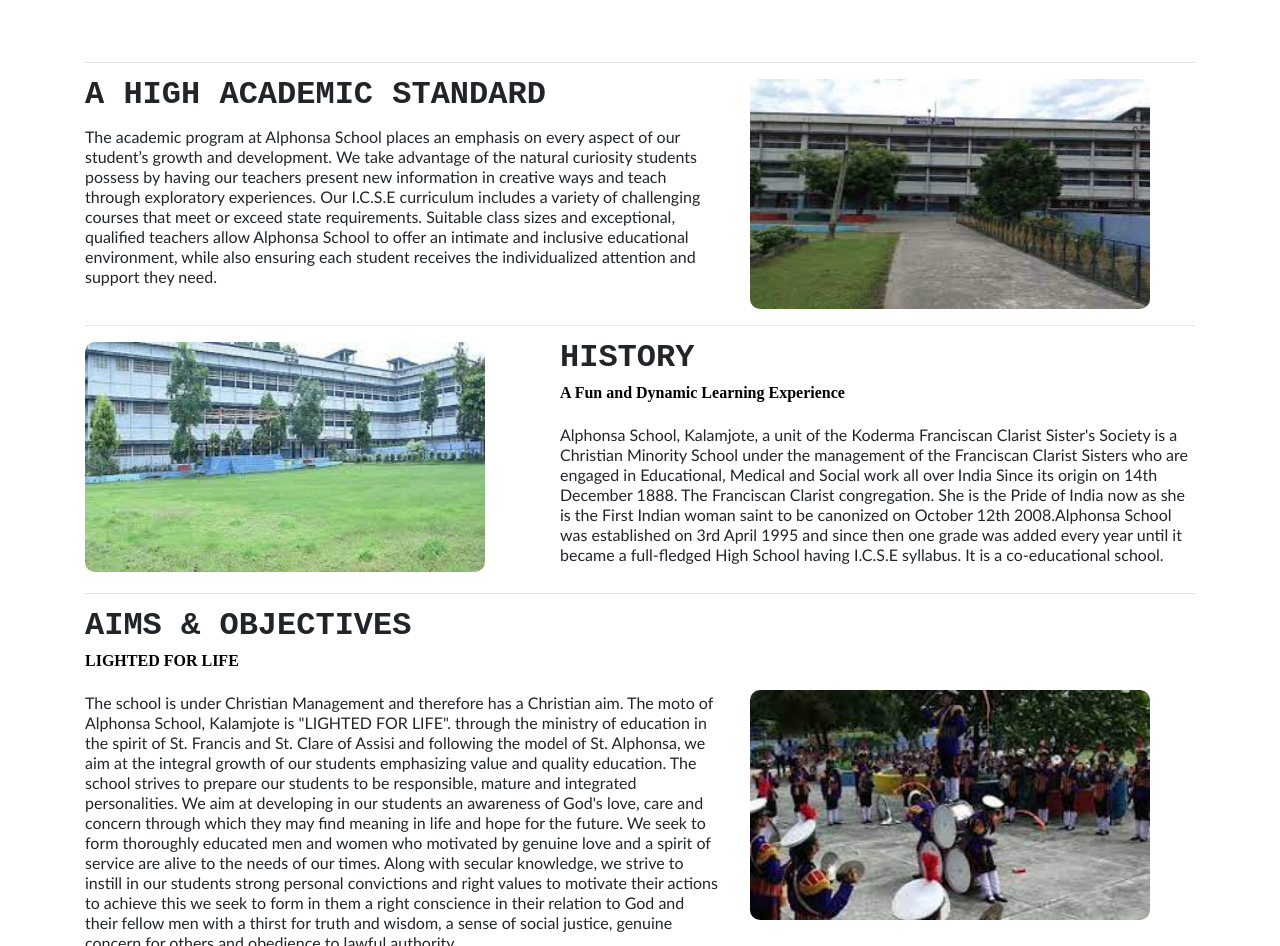
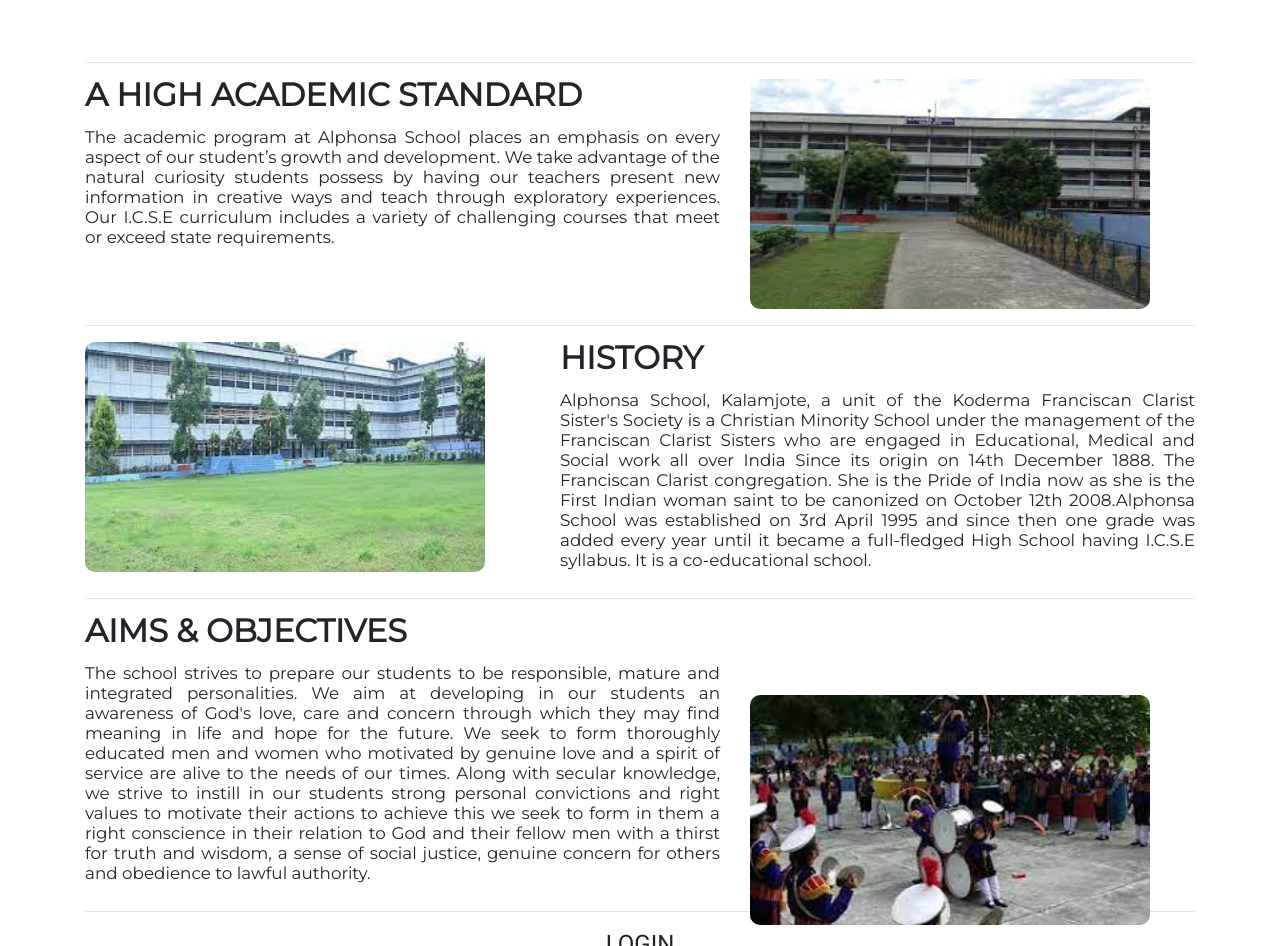
Before and after one commit to AnikS0498/spc-frontEnd, an Angular app: page / in a window 1280 px wide. Shown: the part 566-1512 px from the top of the page. Built offline with nearby package versions, Linux system fonts and the light colour scheme.

Commit message:
corrected about component

```diff
--- a/src/app/about/about.component.css
+++ b/src/app/about/about.component.css
@@ -1,13 +1,20 @@
-.container {
+.container-fluid {
   text-align: center;
   padding: 50px;
-  /* color: white;  */
-  background-color: #3edbf0;
+  background-color: #f4eee8;
 }
+
+div .container {
+  position: absolute;
+  top: 0;
+  left: 0;
+}
+
 .about-component-description {
   width: 700px;
-  margin: 50px 200px 10px 170px;
+  margin: 50px 200px 10px 350px;
 }
+
 h1,
 h2,
 h3,
--- a/src/app/about/about.component.html
+++ b/src/app/about/about.component.html
@@ -1,4 +1,4 @@
-<div class="container mt-4" id="about-component">
+<div class="container-fluid pt-4" id="about-component">
   <img src="../../assets/Chalkboard Drawings.webp" alt="" />
   <div class="about-component-description">
     <h3>Changing the World</h3>
--- a/src/app/carousel/carousel.component.css
+++ b/src/app/carousel/carousel.component.css
@@ -8,6 +8,11 @@
   color: #5a5a5a;
 }
 
+/*maintaining aspect ratio of image in carousel*/
+
+img {
+  object-fit: contain;
+}
 
 /* CUSTOMIZE THE CAROUSEL
 -------------------------------------------------- */
@@ -41,7 +46,6 @@
   border-radius: 100%;
 }
 
-
 /* MARKETING CONTENT
 -------------------------------------------------- */
 
@@ -54,10 +58,9 @@
   font-weight: 400;
 }
 .marketing .col-lg-4 p {
-  margin-right: .75rem;
-  margin-left: .75rem;
+  margin-right: 0.75rem;
+  margin-left: 0.75rem;
 }
-
 
 /* Featurettes
 ------------------------- */
@@ -70,9 +73,14 @@
 .featurette-heading {
   font-weight: 300;
   line-height: 1;
-  letter-spacing: -.05rem;
+  letter-spacing: -0.05rem;
 }
 
+/*featurette content*/
+
+.featurette p {
+  font-size: 2.5rem;
+}
 
 /* RESPONSIVE CSS
 -------------------------------------------------- */
--- a/src/app/featurettes/featurettes.component.css
+++ b/src/app/featurettes/featurettes.component.css
@@ -1,7 +1,7 @@
 .featurette-heading{
     font-size: 2rem;
     font-weight: bold;
-    font-family: 'Courier New', Courier, monospace;
+    font-family: 'Montserrat', sans-serif;
 }
 
 .lead{
@@ -11,8 +11,8 @@
 
 span{
     color: black;
-    font-size: 1rem;
-    font-family: 'Times New Roman', Times, serif;
+    font-size: .75rem;
+    font-family: 'Montserrat', sans-serif;
 }
 
 .img-rounded{
@@ -24,3 +24,9 @@
     position: relative;
     top: 80px;
 }
+
+.featurette p {
+    font-size: 1.05rem;
+    font-family: 'Montserrat', sans-serif;
+    text-align: justify;
+  }
--- a/src/app/featurettes/featurettes.component.html
+++ b/src/app/featurettes/featurettes.component.html
@@ -1,46 +1,94 @@
 <!-- START THE FEATURETTES -->
 
-    <hr class="featurette-divider">
+<hr class="featurette-divider" />
+
 
   <div class="row featurette">
     <div class="col-md-7">
       <h2 class="featurette-heading">A HIGH ACADEMIC STANDARD</h2>
-        <p class="lead">The academic program at Alphonsa School places an emphasis on every aspect of our student’s growth and development. We take advantage of the natural curiosity students possess by having our teachers present new information in creative ways and teach through exploratory experiences.
-            Our I.C.S.E curriculum includes a variety of challenging courses that meet or exceed state requirements. Suitable class sizes and exceptional, qualified teachers allow Alphonsa School to offer an intimate and inclusive educational environment, while also ensuring each student receives the individualized attention and support they need.</p>
+      <p class="lead">
+        The academic program at Alphonsa School places an emphasis on every
+        aspect of our student’s growth and development. We take advantage of the
+        natural curiosity students possess by having our teachers present new
+        information in creative ways and teach through exploratory experiences.
+        Our I.C.S.E curriculum includes a variety of challenging courses that
+        meet or exceed state requirements.
+      </p>
     </div>
     <div class="col-md-5">
       <!-- <svg class="bd-placeholder-img bd-placeholder-img-lg featurette-image img-fluid mx-auto" width="500" height="500" xmlns="../assets/alphonsaSchool.jpg" role="img" aria-label="Placeholder: 500x500" preserveAspectRatio="xMidYMid slice" focusable="false"><title>Placeholder</title><rect width="100%" height="100%" fill="#eee"/><text x="50%" y="50%" fill="#aaa" dy=".3em">500x500</text></svg> -->
-        <img src= "../../assets/alphonsaSchool.jpg" class="img-rounded" height="230" width="400">
+      <img
+        src="../../assets/alphonsaSchool.jpg"
+        class="img-rounded"
+        height="230"
+        width="400"
+      />
     </div>
   </div>
 
-    <hr class="featurette-divider">
+
+<hr class="featurette-divider" />
 
 <div class="row featurette">
   <div class="col-md-7 order-md-2">
-        <h2 class="featurette-heading">HISTORY <br><span>A Fun and Dynamic Learning Experience</span></h2>
-        <p class="lead">Alphonsa School, Kalamjote, a unit of the Koderma Franciscan Clarist Sister's Society is a Christian Minority School under the management of the Franciscan Clarist Sisters who are engaged in Educational, Medical and Social work all over India Since its origin on 14th December 1888. The Franciscan Clarist congregation. She is the Pride of India now as she is the First Indian woman saint to be canonized on October 12th 2008.Alphonsa School was established on 3rd April 1995 and since then one grade was added every year until it became a full-fledged High School having I.C.S.E syllabus. It is a co-educational school.</p>
+    <h2 class="featurette-heading">
+      HISTORY <br />
+    </h2>
+    <p class="lead">
+      Alphonsa School, Kalamjote, a unit of the Koderma Franciscan Clarist
+      Sister's Society is a Christian Minority School under the management of
+      the Franciscan Clarist Sisters who are engaged in Educational, Medical and
+      Social work all over India Since its origin on 14th December 1888. The
+      Franciscan Clarist congregation. She is the Pride of India now as she is
+      the First Indian woman saint to be canonized on October 12th 2008.Alphonsa
+      School was established on 3rd April 1995 and since then one grade was
+      added every year until it became a full-fledged High School having I.C.S.E
+      syllabus. It is a co-educational school.
+    </p>
   </div>
   <div class="col-md-5 order-md-1">
     <!-- <svg class="bd-placeholder-img bd-placeholder-img-lg featurette-image img-fluid mx-auto" width="500" height="500" xmlns="http://www.w3.org/2000/svg" role="img" aria-label="Placeholder: 500x500" preserveAspectRatio="xMidYMid slice" focusable="false"><title>Placeholder</title><rect width="100%" height="100%" fill="#eee"/><text x="50%" y="50%" fill="#aaa" dy=".3em">500x500</text></svg> -->
-        <img src="../../assets/schoolimg.jpg" class="img-rounded" height="230" width="400">
+    <img
+      src="../../assets/schoolimg.jpg"
+      class="img-rounded"
+      height="230"
+      width="400"
+    />
   </div>
 </div>
 
-    <hr class="featurette-divider">
+<hr class="featurette-divider" />
 
 <div class="row featurette">
   <div class="col-md-7">
-        <h2 class="featurette-heading">AIMS & OBJECTIVES <br><span>LIGHTED FOR LIFE</span></h2>
-        <p class="lead">The school is under Christian Management and therefore has a Christian aim. The moto of Alphonsa School, Kalamjote is "LIGHTED FOR LIFE". through the ministry of education in the spirit of St. Francis and St. Clare of Assisi and following the model of St. Alphonsa, we aim at the integral growth of our students emphasizing value and quality education.
-            The school strives to prepare our students to be responsible, mature and integrated personalities. We aim at developing in our students an awareness of God's love, care and concern through which they may find meaning in life and hope for the future. We seek to form thoroughly educated men and women who motivated by genuine love and a spirit of service are alive to the needs of our times. Along with secular knowledge, we strive to instill in our students strong personal convictions and right values to motivate their actions to achieve this we seek to form in them a right conscience in their relation to God and their fellow men with a thirst for truth and wisdom, a sense of social justice, genuine concern for others and obedience to lawful authority.</p>
+    <h2 class="featurette-heading">
+      AIMS & OBJECTIVES <br />
+    </h2>
+    <p class="lead">
+      The school strives to prepare our students to be responsible, mature and
+      integrated personalities. We aim at developing in our students an
+      awareness of God's love, care and concern through which they may find
+      meaning in life and hope for the future. We seek to form thoroughly
+      educated men and women who motivated by genuine love and a spirit of
+      service are alive to the needs of our times. Along with secular knowledge,
+      we strive to instill in our students strong personal convictions and right
+      values to motivate their actions to achieve this we seek to form in them a
+      right conscience in their relation to God and their fellow men with a
+      thirst for truth and wisdom, a sense of social justice, genuine concern
+      for others and obedience to lawful authority.
+    </p>
   </div>
   <div class="col-md-5">
     <!-- <svg class="bd-placeholder-img bd-placeholder-img-lg featurette-image img-fluid mx-auto" width="500" height="500" xmlns="http://www.w3.org/2000/svg" role="img" aria-label="Placeholder: 500x500" preserveAspectRatio="xMidYMid slice" focusable="false"><title>Placeholder</title><rect width="100%" height="100%" fill="#eee"/><text x="50%" y="50%" fill="#aaa" dy=".3em">500x500</text></svg> -->
-        <img src="../../assets/culturalProgram.jpg" class="img-rounded-move-down" height="230" width="400">
+    <img
+      src="../../assets/culturalProgram.jpg"
+      class="img-rounded-move-down"
+      height="230"
+      width="400"
+    />
   </div>
 </div>
 
-    <hr class="featurette-divider">
+<hr class="featurette-divider" />
 
 <!-- /END THE FEATURETTES -->
```
Also changed, not shown: src/app/header/header.component.html (+0 -7 lines). Lines whose indentation alone changed are shown as unchanged.
